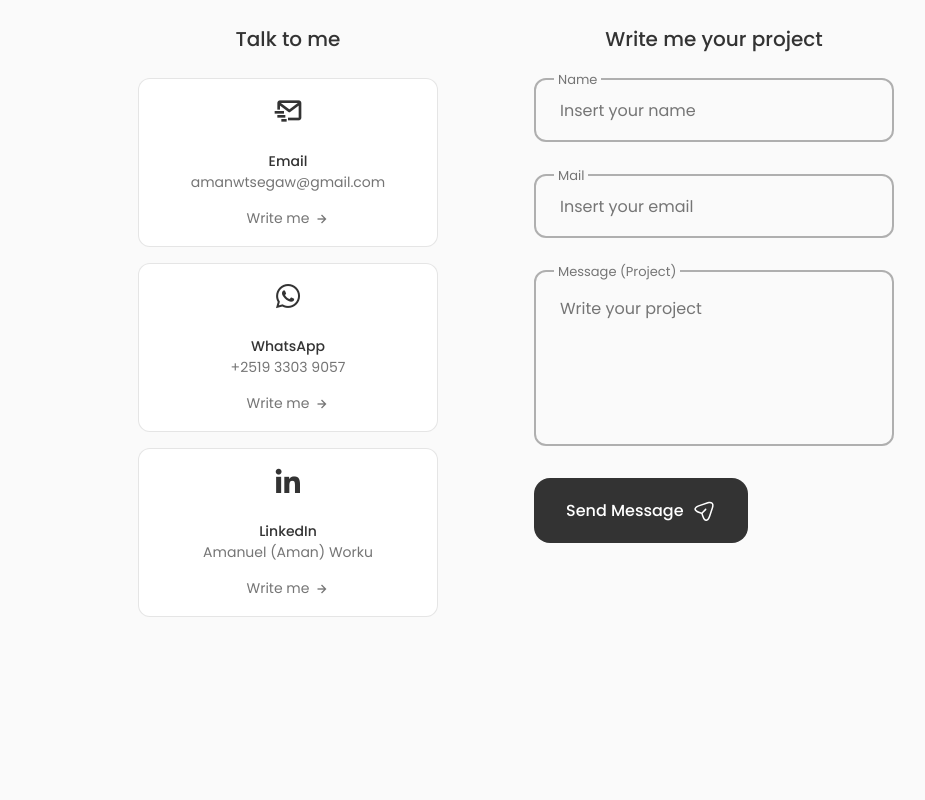
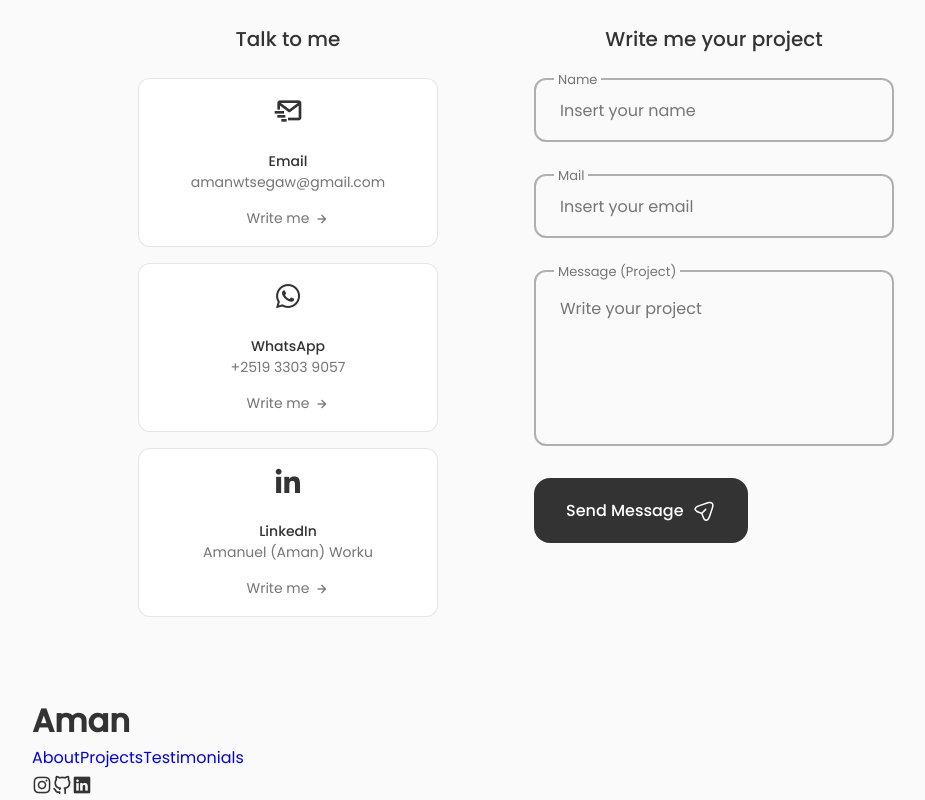
Before and after one commit to AmanWorku/AmanWorku.github.io, a React (Create React App) app: page / in a window 1280 px wide. Shown: the part 4165-4965 px from the top of the page, without its empty margins (124-1049 px from the left). Before the commit the page ends 4862 px from the top, so only its background shows below. Built offline with nearby package versions, Linux system fonts and the light colour scheme.

Commit message:
Fix social links in home

```diff
--- a/src/App.js
+++ b/src/App.js
@@ -8,6 +8,7 @@ import Services from "./components/services/Services";
 import Qualification from "./components/qualification/Qualification";
 import Testimonials from "./components/testimonials/Testimonials";
 import Contact from "./components/contact/Contact";
+import Footer from "./components/footer/Footer";
 
 function App() {
 	return (
@@ -21,6 +22,7 @@ function App() {
 			<Qualification />
 			<Testimonials />
 			<Contact />
+			<Footer />
 		</>
 	);
 }
--- /dev/null
+++ b/src/components/footer/Footer.jsx
@@ -0,0 +1,32 @@
+import React from 'react'
+import './footer.css'
+const Footer = () => {
+  return (
+    <footer className="footer">
+        <div className="footer__container container">
+            <h1 className="footer__title"> Aman</h1>
+            <ul className="footer__list">
+                <li>
+                    <a href="#about" className="footer__link">About</a>
+                    <a href="#portfolio" className="footer__link">Projects</a>
+                    <a href="#testimonials" className="footer__link">Testimonials</a>
+                </li>
+            </ul>
+
+            <div className="footer__social">
+                <a href="https://instagram.com/amanwtsegaw" className="home__social-icon" target='_blank'>
+                <i className='uil uil-instagram'></i>
+                </a>
+                <a href="https://github.com/" className="home__social-icon" target='_blank'>
+                <i className='uil uil-github-alt'></i>
+                </a>
+                <a href="https://linkedin.com/" className="home__social-icon" target='_blank'>
+                <i className='uil uil-linkedin'></i>
+                </a>
+            </div>
+        </div>
+    </footer>
+  )
+}
+
+export default Footer
--- a/src/components/home/Social.jsx
+++ b/src/components/home/Social.jsx
@@ -3,13 +3,13 @@ import React from 'react'
 const Social = () => {
   return (
     <div className="home__social">
-        <a href="https://instagram.com/" className="home__social-icon" target='_blank'>
+        <a href="https://instagram.com/amanwtsegaw" className="home__social-icon" target='_blank'>
             <i className='uil uil-instagram'></i>
         </a>
-        <a href="https://github.com/" className="home__social-icon" target='_blank'>
+        <a href="https://github.com/AmanWorku" className="home__social-icon" target='_blank'>
         <i className='uil uil-github-alt'></i>
         </a>
-        <a href="https://linkedin.com/" className="home__social-icon" target='_blank'>
+        <a href="https://linkedin.com/in/aman-worku-tsegaw" className="home__social-icon" target='_blank'>
         <i className='uil uil-linkedin'></i>
         </a>
     </div>
```
Also changed, not shown: src/components/footer/footer.css (added).
